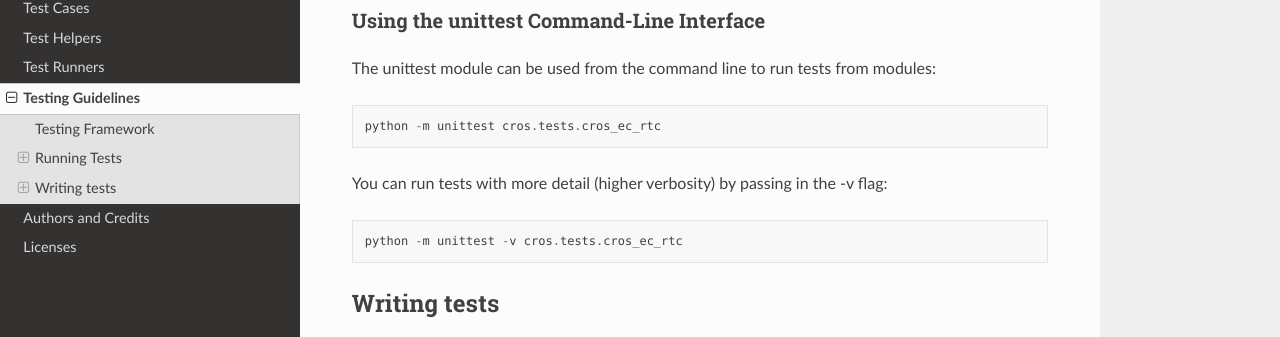
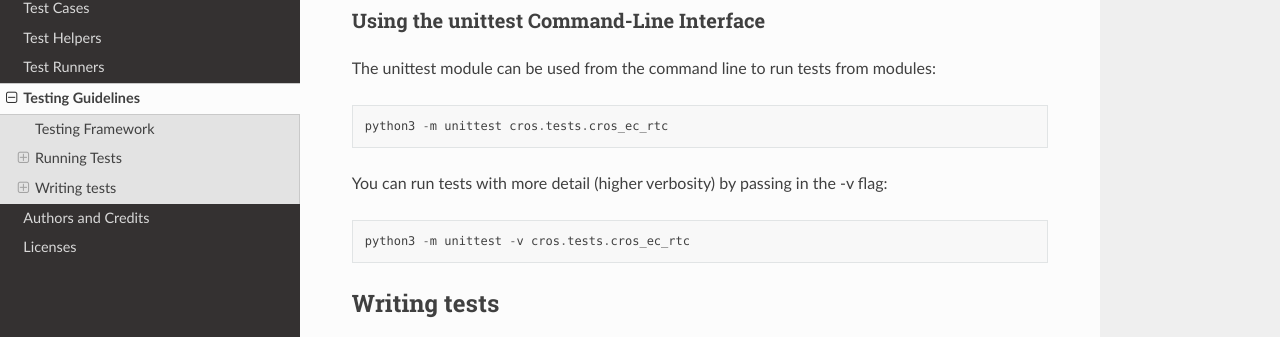
Before and after one commit to r-c-n/cros-ec-tests, a Sphinx documentation site: the page built from docs/source/development/testguide.rst, in a window 1280 px wide and 900 px high, scrolled down 754 px. Shown: the part 141-478 px from the top of the window. Built offline with Sphinx 7.4.7 and the Read the Docs theme 2.0.0, drawn with Linux system fonts in a browser that asks for light colours.

Commit message:
docs: Use python3 command instead of python for the examples
In the section 'Using the unittest Command-Line Interface' there are
some examples that use the python command instead of python3. python
usually points to python2 which is deprecated, so update the examples to
use python3.

Signed-off-by: Enric Balletbo i Serra <enric.balletbo@collabora.com>

```diff
--- a/docs/source/development/testguide.rst
+++ b/docs/source/development/testguide.rst
@@ -42,11 +42,11 @@ Using the unittest Command-Line Interface
 The unittest module can be used from the command line to run tests from
 modules::
 
-    python -m unittest cros.tests.cros_ec_rtc
+    python3 -m unittest cros.tests.cros_ec_rtc
 
 You can run tests with more detail (higher verbosity) by passing in the -v flag::
 
-    python -m unittest -v cros.tests.cros_ec_rtc
+    python3 -m unittest -v cros.tests.cros_ec_rtc
 
 Writing tests
 *************
```
